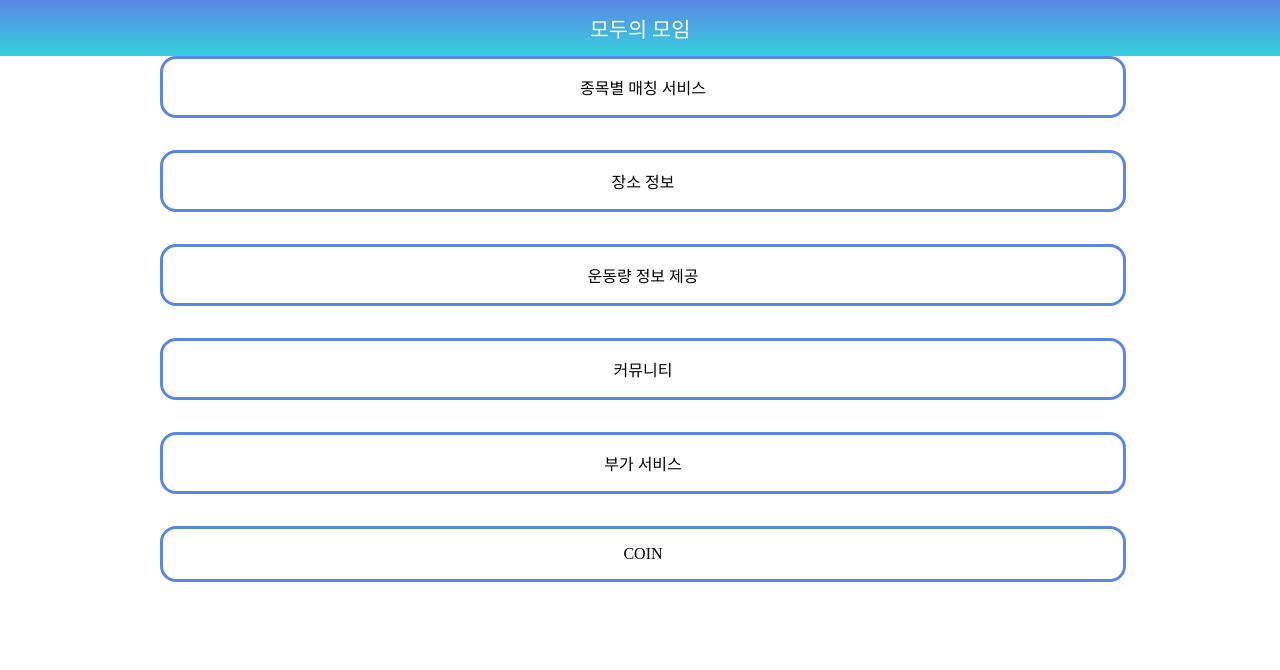
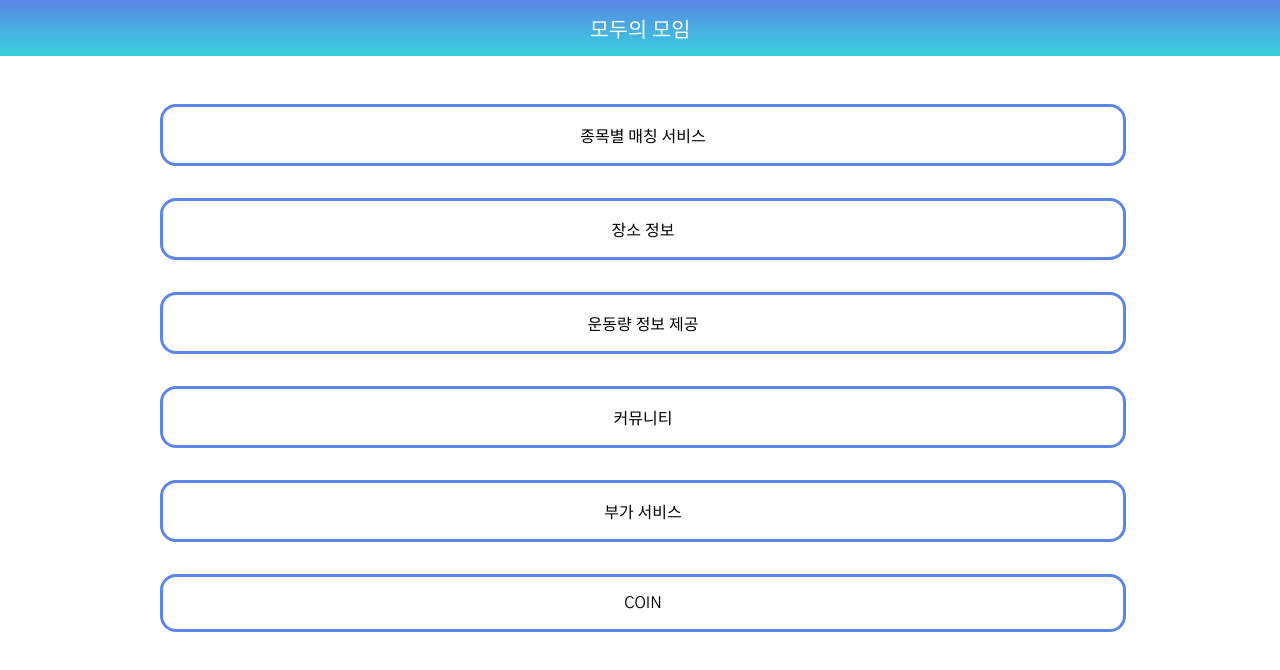
Before and after one commit to uhmseohun/everyone-meeting, a Vue app: page / in a window 1280 px wide. Shown: the top 670 px of the page. Built offline with nearby package versions, Linux system fonts and the light colour scheme; what vue-swal would draw is missing.

Commit message:
fix: content style

```diff
--- a/src/App.vue
+++ b/src/App.vue
@@ -31,13 +31,12 @@ body {
   height: 100%;
 
   &__content {
-    font-family: 'LotteMartHappy';
+    font-family: 'Gothic A1', sans-serif;
     margin: 0 auto;
-    padding: 0 15px;
-    padding-top: 2rem;
+    padding: 2rem 15px 0 15px;
 
     @media (min-width: 650px) {
-      padding: 0 10rem;
+      padding: 3rem 10rem 0 10rem;
     }
   }
 }
```
